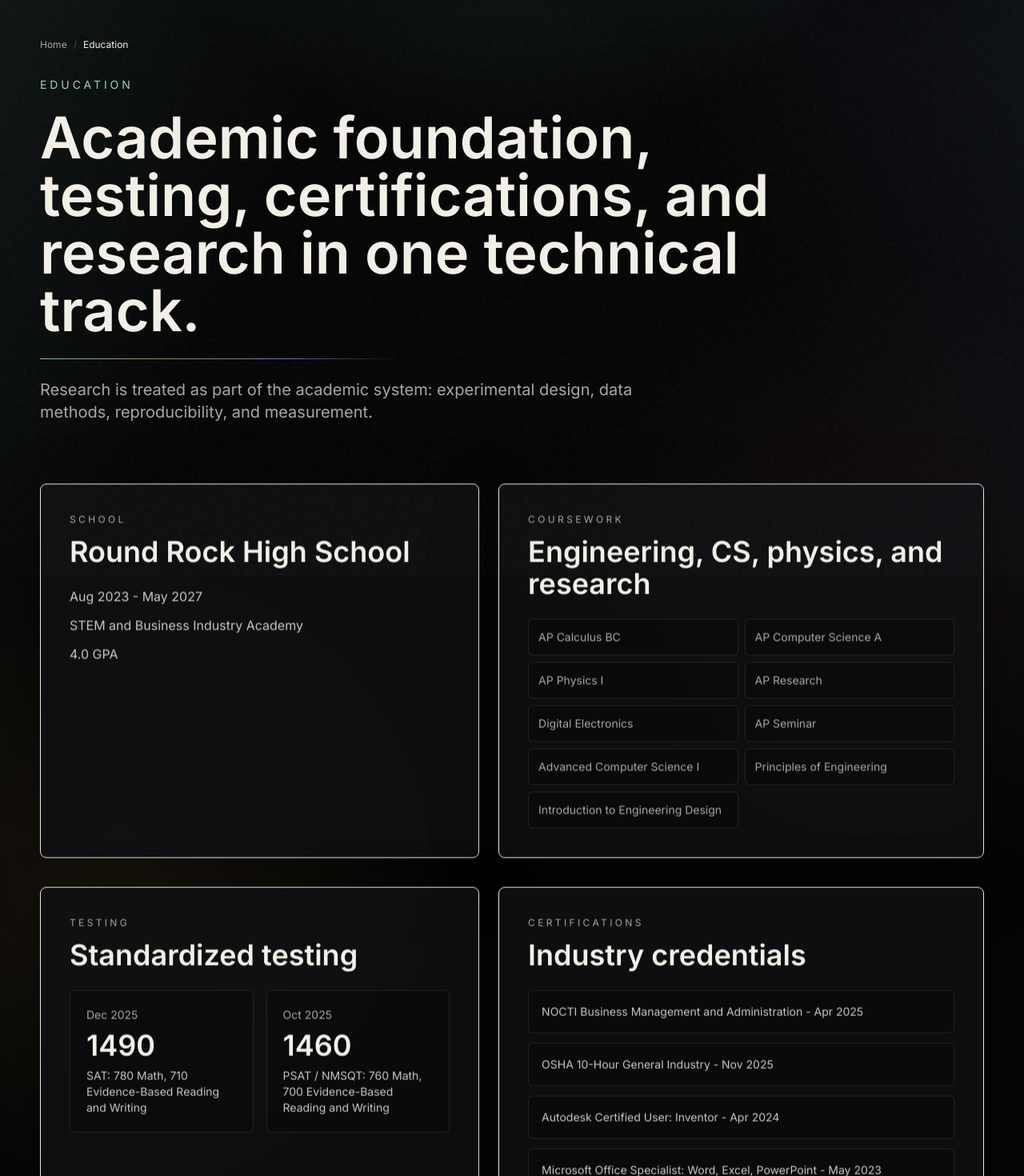
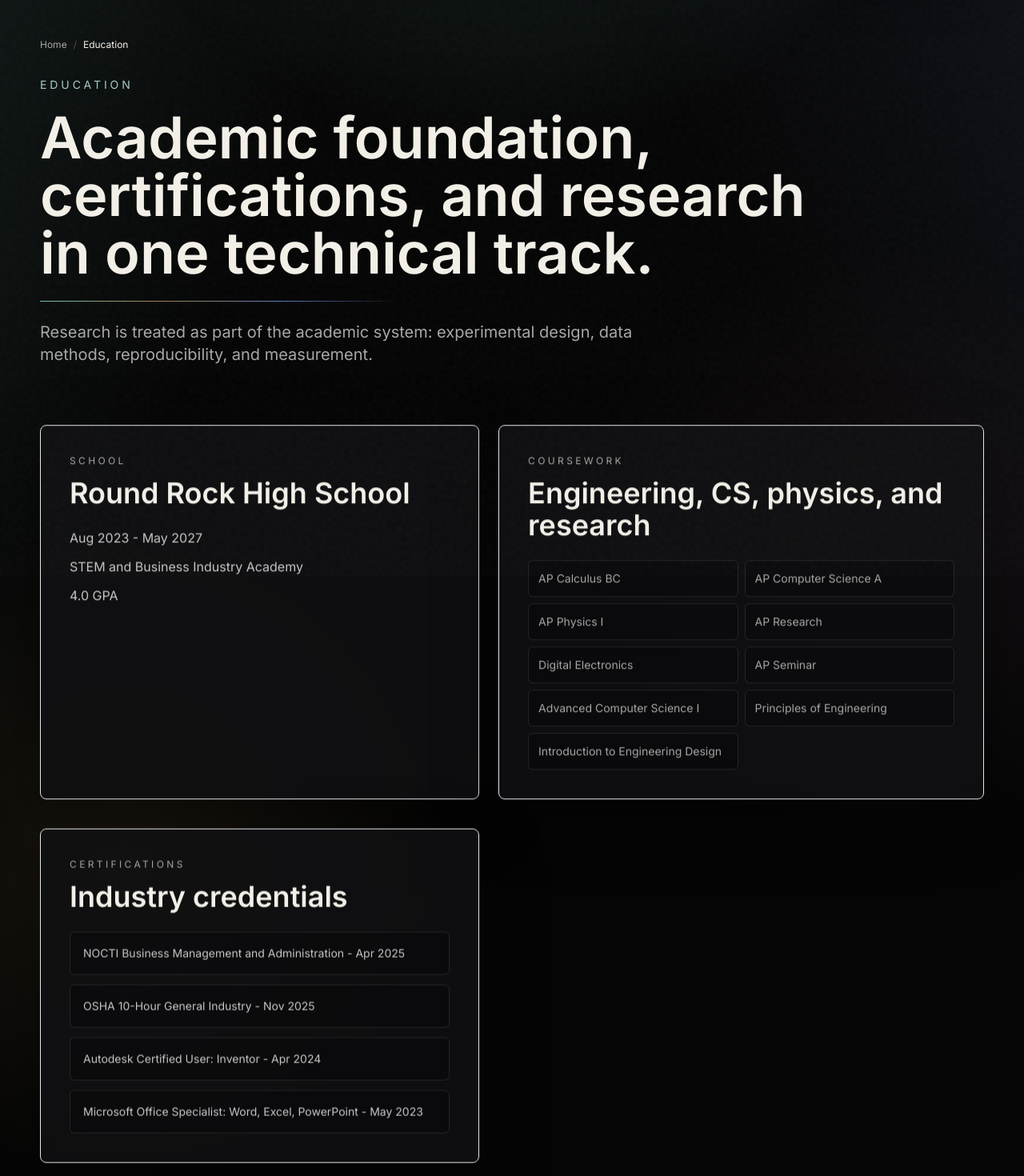
Before and after one commit to varun-b-nagaraj/E-Portfolio, a Next.js app: page /education in a window 1280 px wide. Shown: the part 80-1550 px from the top of the page at 80% size. Built offline with nearby package versions, Linux system fonts and the light colour scheme.

Commit message:
new code

```diff
--- a/src/app/education/page.tsx
+++ b/src/app/education/page.tsx
@@ -7,7 +7,7 @@ export default function EducationPage() {
     <>
       <SectionIntro
         eyebrow="Education"
-        title="Academic foundation, testing, certifications, and research in one technical track."
+        title="Academic foundation, certifications, and research in one technical track."
         body="Research is treated as part of the academic system: experimental design, data methods, reproducibility, and measurement."
       />
       <section className="container-page grid gap-6 py-20 lg:grid-cols-[0.95fr_1.05fr]">
@@ -23,17 +23,6 @@ export default function EducationPage() {
             {education.coursework.map((course) => (
               <div key={course} className="rounded-md border border-white/10 bg-black/25 p-3 text-sm text-muted">
                 {course}
-              </div>
-            ))}
-          </div>
-        </PinnedPanel>
-        <PinnedPanel eyebrow="Testing" title="Standardized testing">
-          <div className="grid gap-4 sm:grid-cols-2">
-            {education.testing.map((test) => (
-              <div key={test.name} className="rounded-md border border-white/10 bg-black/25 p-5">
-                <p className="text-sm text-muted">{test.date}</p>
-                <p className="mt-2 text-4xl font-semibold text-bone">{test.score}</p>
-                <p className="mt-2 text-sm text-silver">{test.name}: {test.detail}</p>
               </div>
             ))}
           </div>
--- a/src/app/resume/page.tsx
+++ b/src/app/resume/page.tsx
@@ -116,7 +116,7 @@ export default function ResumePage() {
                   <h3 className="font-semibold text-bone">{education.school}</h3>
                   <p>{education.academy}</p>
                   <p>{education.period}</p>
-                  <p className="mt-2">{education.gpa} · SAT: 1490 | Math: 780, English: 710</p>
+                  <p className="mt-2">{education.gpa}</p>
                 </div>
               </SectionBlock>
 
--- a/src/components/StackingSection.tsx
+++ b/src/components/StackingSection.tsx
@@ -130,7 +130,7 @@ export function StackingSection({ cards }: { cards: StackCard[] }) {
   const ref = useRef<HTMLDivElement>(null);
   const { scrollYProgress } = useScroll({ target: ref, offset: ["start start", "end end"] });
   const last = Math.max(cards.length - 1, 1);
-  const itemSpacing = 96;
+  const itemSpacing = 80;
   const highlightTop = useTransform(
     scrollYProgress,
     cards.map((_, index) => index / last),
@@ -148,21 +148,21 @@ export function StackingSection({ cards }: { cards: StackCard[] }) {
                 A technical exhibit, built from shipped systems.
               </h2>
               <p className="mt-4 max-w-3xl text-base leading-relaxed text-muted xl:text-lg">
-                Keep the stack on the right while the current heading lights up on the left.
+                Scroll to change which card appears on the right.
               </p>
             </div>
             <div className="relative rounded-[2rem] border border-white/10 bg-black/30 p-5">
               <div className="absolute left-5 top-5 bottom-5 w-px bg-white/10" />
               <motion.div
-                className="absolute left-3 h-20 w-1 rounded-full bg-teal-300"
+                className="absolute left-3 h-16 w-1 rounded-full bg-teal-300"
                 style={{ top: highlightTop }}
               />
               <div className="relative space-y-4 pl-8">
                 {cards.map((card) => (
-                  <div key={card.title} className="rounded-3xl border border-white/10 bg-white/5 p-5 transition duration-300 hover:border-teal-200/30">
-                    <p className="text-[10px] uppercase tracking-[0.28em] text-teal-100/80">{card.kicker}</p>
-                    <h3 className="mt-2 text-xl font-semibold text-bone">{card.title}</h3>
-                    <p className="mt-2 text-sm leading-relaxed text-silver line-clamp-2">{card.body}</p>
+                  <div key={card.title} className="group h-16 rounded-3xl border border-white/10 bg-transparent px-3 py-4 transition duration-300 hover:bg-white/5 hover:text-white">
+                    <h3 className="text-base font-semibold text-white transition-colors duration-200 group-hover:text-teal-100">
+                      {card.title}
+                    </h3>
                   </div>
                 ))}
               </div>
--- a/src/data/education.ts
+++ b/src/data/education.ts
@@ -13,10 +13,6 @@ export const education = {
     "Advanced Computer Science I",
     "Principles of Engineering",
     "Introduction to Engineering Design"
-  ],
-  testing: [
-    { name: "SAT", date: "Dec 2025", score: "1490", detail: "780 Math, 710 Evidence-Based Reading and Writing" },
-    { name: "PSAT / NMSQT", date: "Oct 2025", score: "1460", detail: "760 Math, 700 Evidence-Based Reading and Writing" }
   ],
   certifications: [
     "NOCTI Business Management and Administration - Apr 2025",
--- a/src/data/profile.ts
+++ b/src/data/profile.ts
@@ -61,7 +61,6 @@ export const profile = {
     { label: "Monthly VRS users", value: 50000, suffix: "+" },
     { label: "HallHop student reach", value: 4000, suffix: "+" },
     { label: "API performance gain", value: 7, suffix: "x" },
-    { label: "SAT composite", value: 1490, suffix: "" },
     { label: "Product listings rebuilt", value: 400, suffix: "+" },
     { label: "Survey research sample", value: 600, suffix: "+" }
   ],
```
